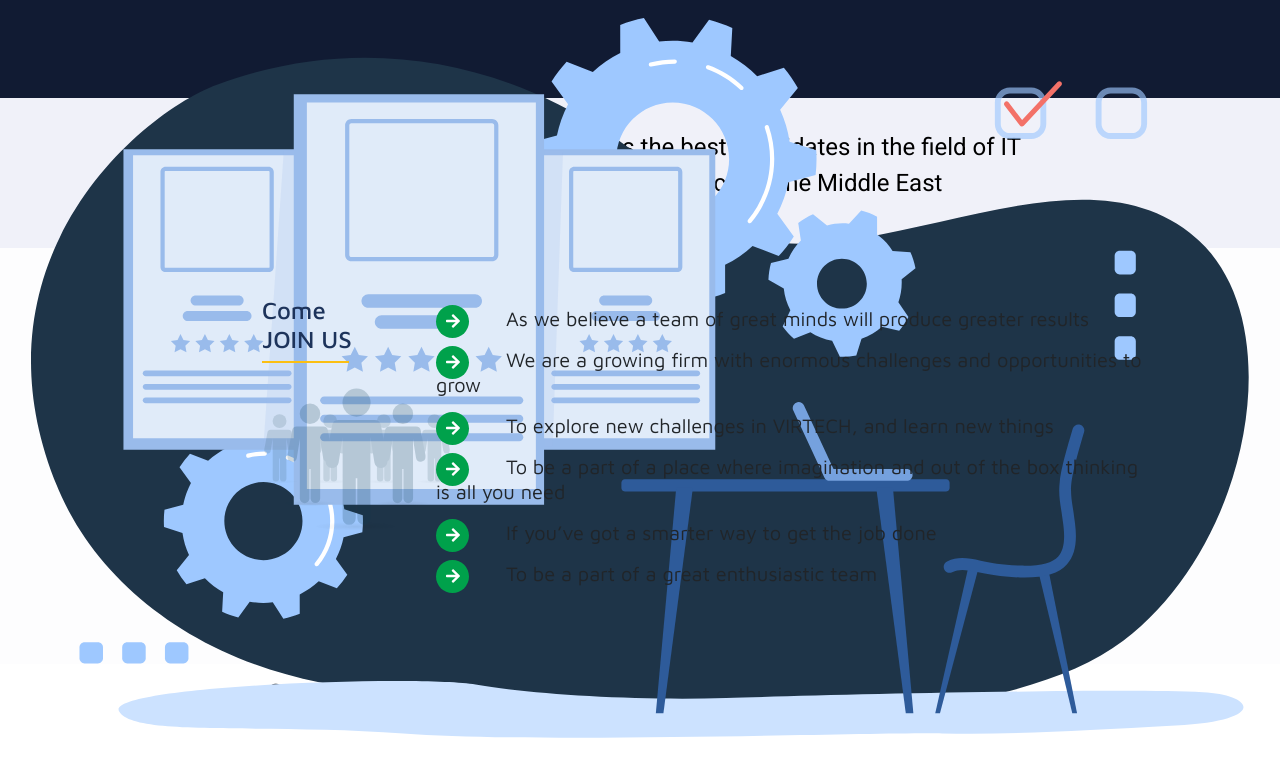
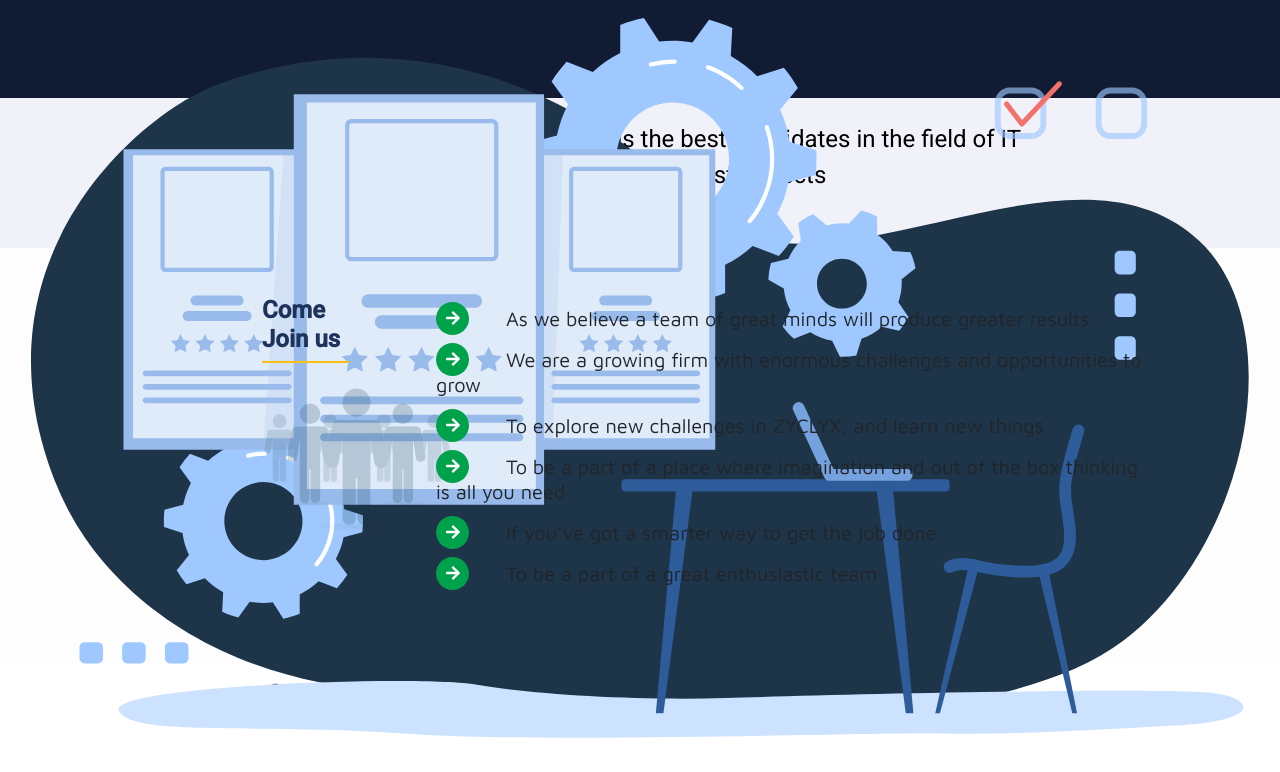
Before and after one commit to zyclyxcwebteam/zyclyx-v.3.0, a Gatsby site: page /careers in a window 1280 px wide. Shown: the part 780-1552 px from the top of the page. Built offline with nearby package versions, Linux system fonts and the light colour scheme; Gatsby itself is replaced by a stand-in of ours.

Commit message:
modification added in carrers

```diff
--- a/src/pages/careers.js
+++ b/src/pages/careers.js
@@ -21,13 +21,11 @@ const careers = () => {
         image={CareerBanner}
       />
       <Container fluid className="Text-style">
-        <p className="pstyle">
+        <p className="pstyle text-centers">
           ZYCLYX recruits, trains and assigns the best candidates in the field
           of IT
           <br />
-          <span className="spanstyle">
-            to work on some of our biggest projects in the Middle East
-          </span>
+          <p className="spanstyle">to work on some of our biggest projects</p>
         </p>
       </Container>
 
@@ -35,7 +33,7 @@ const careers = () => {
         <Row className="rowstyle">
           <Col md="3" className="join-us">
             <div className="comejoin ">
-              <h4 className="mt-5 ">Come JOIN US</h4>
+              <h4 className="mt-5 comejoinh4">Come Join us</h4>
               {/* <h4 className="joinus"></h4> */}
               <span className="span" />
 
@@ -72,7 +70,7 @@ const careers = () => {
                 </a>
 
                 <span className="">
-                  To explore new challenges in VIRTECH, and learn new things
+                  To explore new challenges in ZYCLYX, and learn new things
                 </span>
               </li>
               <li className="mt-3">
@@ -108,7 +106,7 @@ const careers = () => {
         </Row>
       </Container>
       <Container fluid className="postions">
-        <h4 className="mt-3 opend">Opened Postions</h4>
+        <h4 className="mt-3 opend">Opened Positions</h4>
         <span className="span span1 mt-3 " />
         <Container className="container1 mt-5">
           <Row className="card-row">
--- a/src/styles/careers.css
+++ b/src/styles/careers.css
@@ -32,7 +32,7 @@
   display: flex;
   align-items: center;
   justify-content: center;
-  margin-top: -3px;
+  margin-top: -6px;
 }
 .icon-style li span {
   font-family: Maven Pro;
@@ -90,7 +90,7 @@
   color: white;
 }
 .spanstyle {
-  margin-left: 63px;
+  margin-left: 143px;
 }
 .pstyle {
   font-family: roboto;
@@ -118,7 +118,7 @@
   background: rgba(0, 161, 75, 0.1);
 }
 .card:hover {
-  background: #101b32 !important;
+  background: #3a465f !important;
 }
 .card:hover h4 {
   color: #f1f2f2;
@@ -134,6 +134,7 @@
   font-style: normal;
   font-weight: bold;
   margin-left: 110px;
+  color: #1d335b;
 }
 .span1 {
   margin-left: 110px;
@@ -150,6 +151,11 @@
 .comejoin {
   margin-left: 125px;
 }
+.comejoinh4 {
+  font-family: Roboto;
+  font-style: normal;
+  font-weight: bold;
+}
 .ul {
   list-style-type: none;
 }
```
